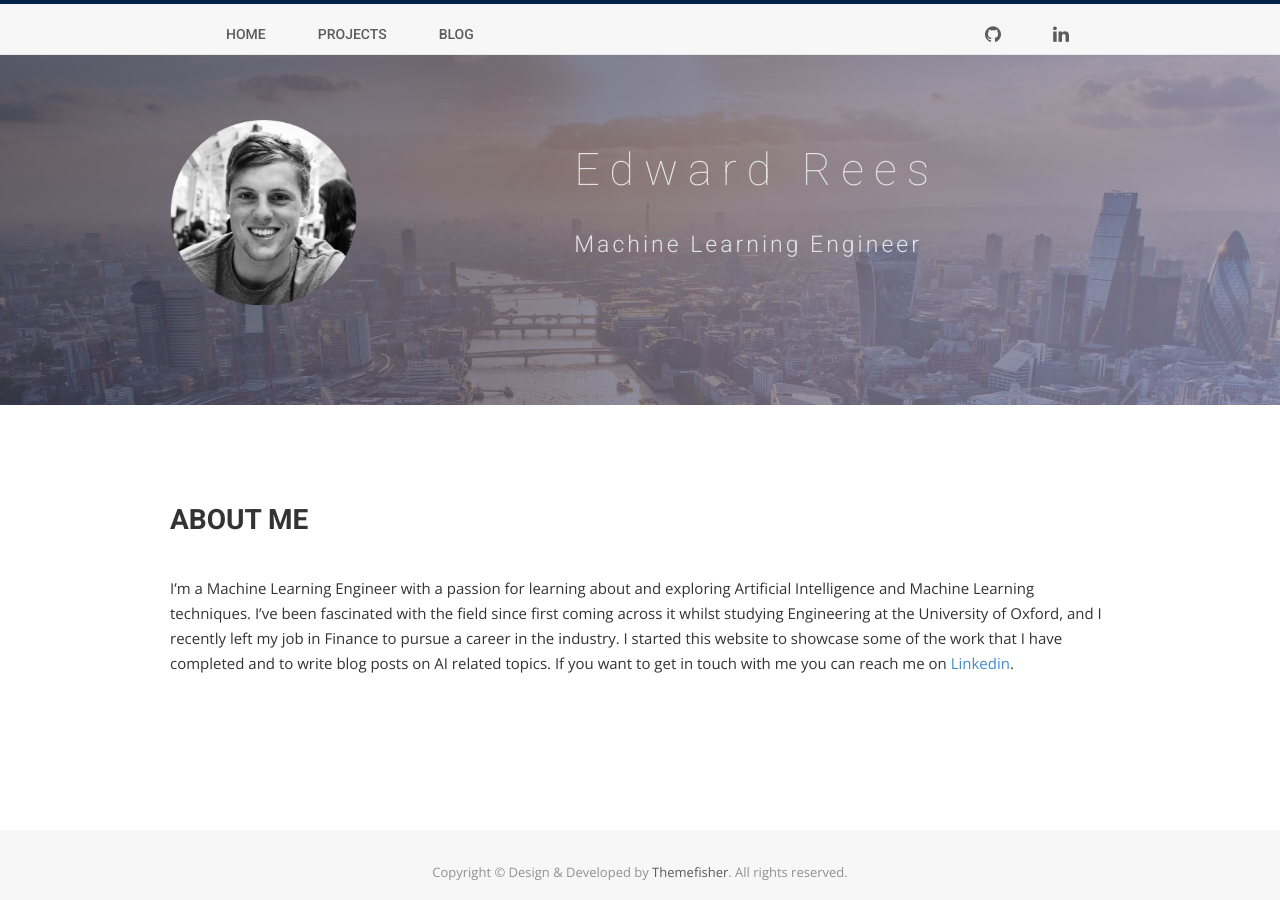
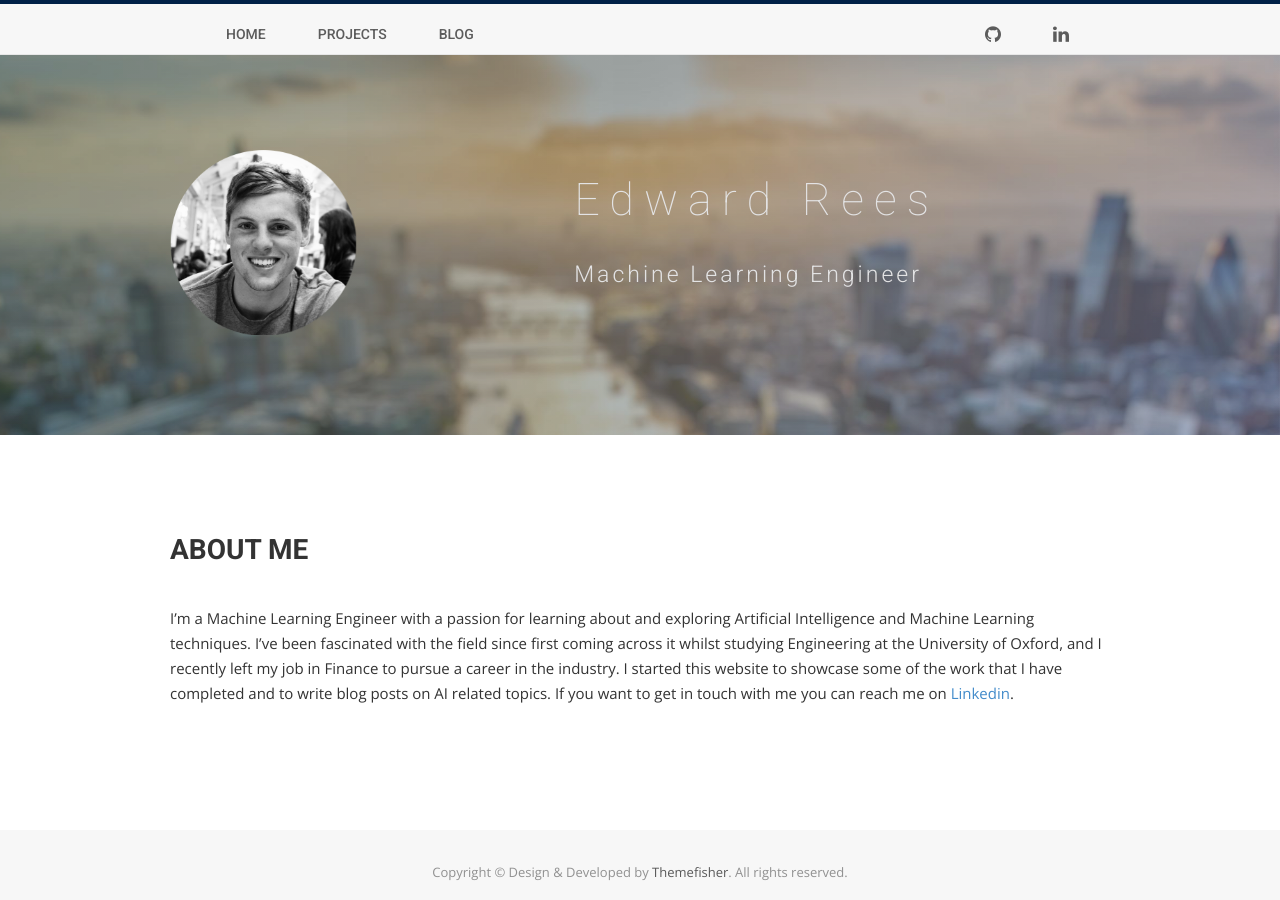
Before and after one commit to erees1/erees1.github.io, a Jekyll site: the page built from index.md, in a window 1280 px wide. Built offline with Jekyll 4.4.1, drawn with Linux system fonts in a browser that asks for light colours; nearby versions of some CDN libraries; some web fonts are replaced.

Commit message:
Added bokeh blur to slider backgrond image

```diff
--- a/assets/css/airspace.css
+++ b/assets/css/airspace.css
@@ -110,11 +110,11 @@
 	Slider Start
 --*/
 #slider {
-  background: url("../img/site/slider-bg.jpg") no-repeat;
+  background: url("../../img/site/london-skyline.blur15.jpg") no-repeat;
   background-size: cover;
   background-attachment: fixed;
   background-position: 10% 0%;
-  padding: 200px 0 280px 0;
+  padding: 150px 0 100px 0;
   position: relative;
 }
 #slider:before {
@@ -126,15 +126,15 @@
   right: 0;
   width: 100%;
   height: 100%;
-  background: linear-gradient(to right, #2e2e40, #8b86a3);
-  opacity: 0.7;
+  background: linear-gradient(to right, #0d2b12f3, #636074);
+  opacity: 0.4;
 }
 #slider .block {
   color: #E3E3E4;
 }
 #slider .block h1 {
   font-family: 'Roboto', sans-serif;
-  font-weight: 100;
+  font-weight: 200;
   font-size: 45px;
   line-height: 60px;
   letter-spacing: 10px;
--- a/assets/css/style.css
+++ b/assets/css/style.css
@@ -43,13 +43,6 @@
   /* bottom: 0; */
   font-size: 35px;
   /* padding-bottom: 0px; */
-}
-
-#slider {
-  background: url("../../img/site/london-skyline.jpg") no-repeat;
-  padding: 120px 0 100px 0;
-  background-attachment: fixed;
-  background-size: cover;
 }
 
 .avatar {
```
Also changed, not shown: img/site/london-skyline.blur.jpg (added), img/site/london-skyline.blur15.jpg (added), img/site/oxford-skyline-2.blur.jpg (added), img/site/oxford-skyline-2.jpg (deleted), img/site/oxford-skyline-blurred.jpeg (deleted), img/site/slider-bg.jpg (deleted).
